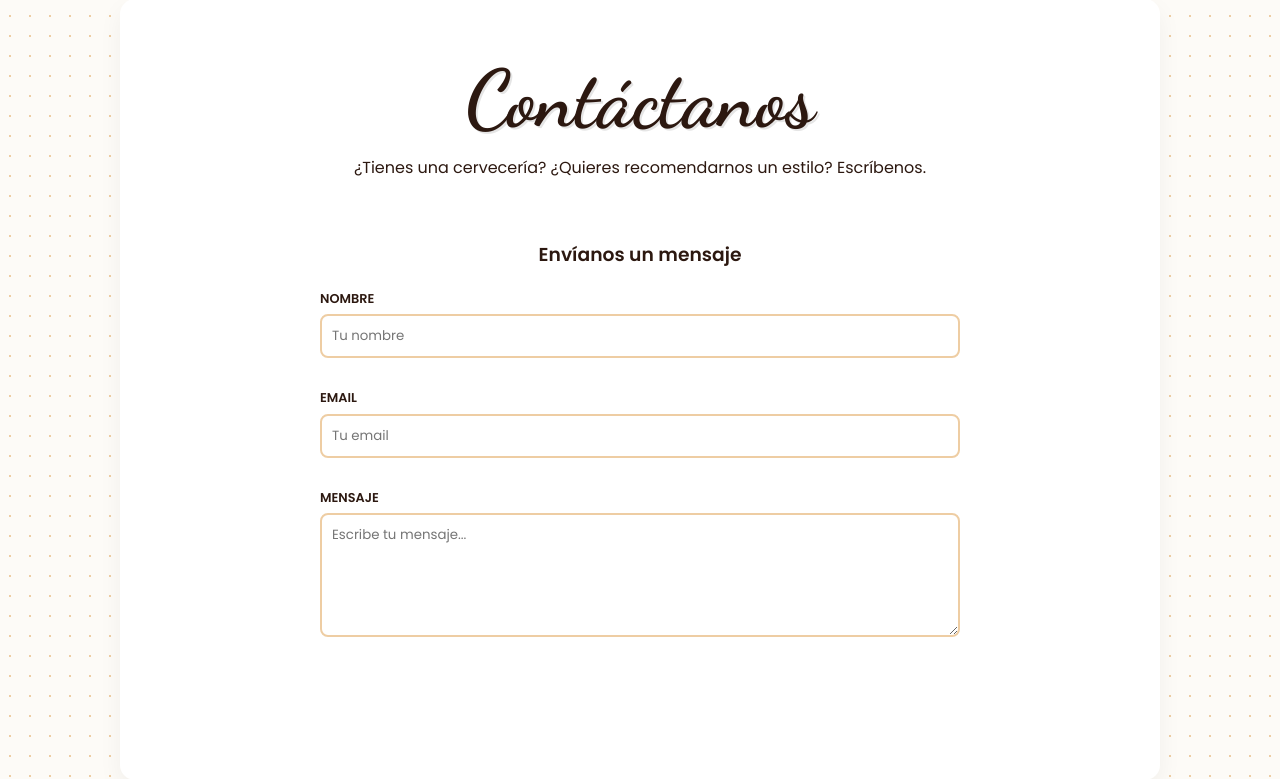
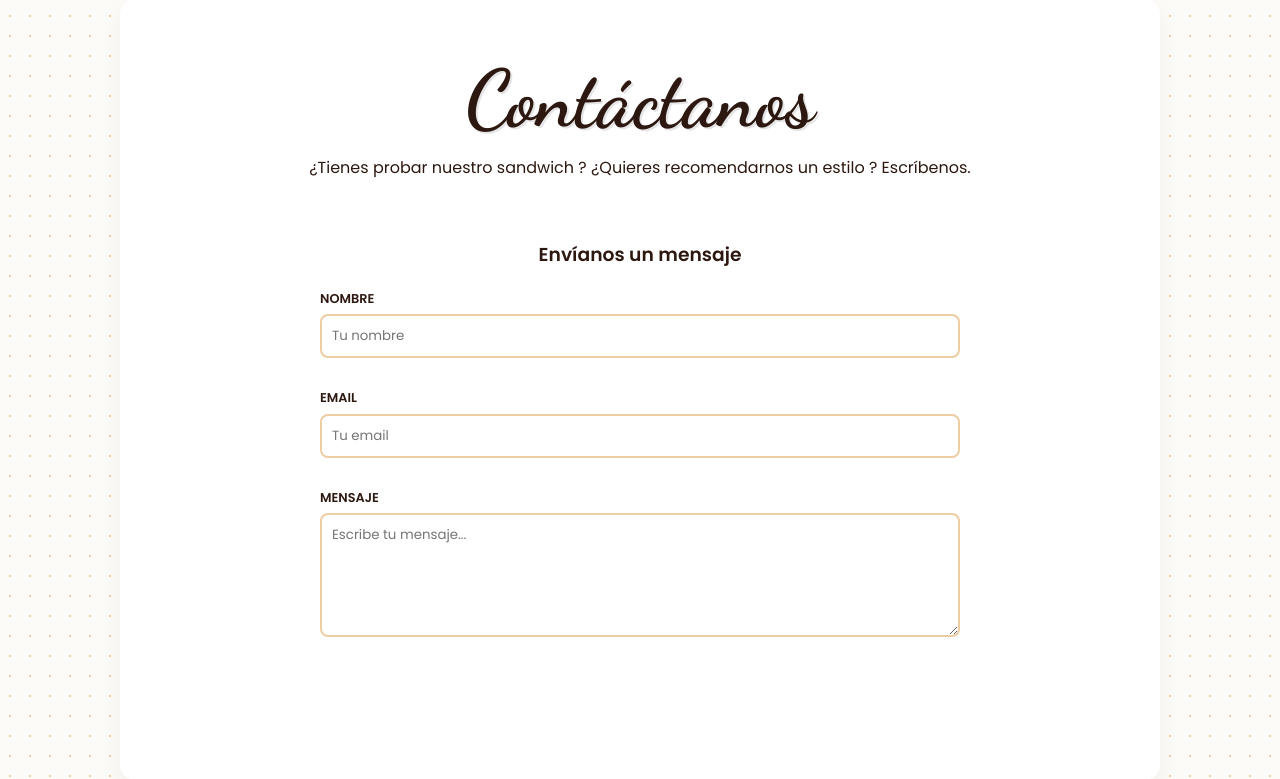
Before and after one commit to Miguel-S-S/test1, a Django app: page /contact/ in a window 1280 px wide. Shown: the part 314-1093 px from the top of the page. Run offline with Django 5.2, Linux system fonts and the light colour scheme.

Commit message:
cambio en contacto

```diff
--- a/blogInfo/templates/blogInfo/contact.html
+++ b/blogInfo/templates/blogInfo/contact.html
@@ -4,14 +4,14 @@
 <div style="max-width: 700px; margin: 0 auto; text-align: center;">
 
     <h1 class="main-title" style="border-bottom: none; margin-bottom: 10px;">Contáctanos</h1>
-        <p style="margin-bottom: 30px;">¿Tienes una cervecería? ¿Quieres recomendarnos un estilo? Escríbenos.</p>
+        <p style="margin-bottom: 30px;">¿Tienes probar nuestro sandwich ? ¿Quieres recomendarnos un estilo ? Escríbenos.</p>
 
 
     {% if exito %}
         <div style="padding: 30px; background-color: rgba(0,0,0,0.05); border: 1px solid var(--ink-primary);">
             <i class="fas fa-check-circle" style="font-size: 3rem; color: green; margin-bottom: 20px;"></i>
             <h3 style="margin: 0; font-family: var(--font-heading);">¡Mensaje Enviado!</h3>
-            <p>Gracias por escribirnos. Te responderemos pinta en mano 🍺.</p>
+            <p>Gracias por escribirnos. Te responderemos a la brevedad.</p>
             <a href="{% url 'home' %}" style="display: inline-block; margin-top: 15px; text-decoration: none; font-weight: bold; color: var(--ink-primary); border-bottom: 2px solid var(--ink-primary);">
                 &larr; Volver al Inicio
             </a>
```
